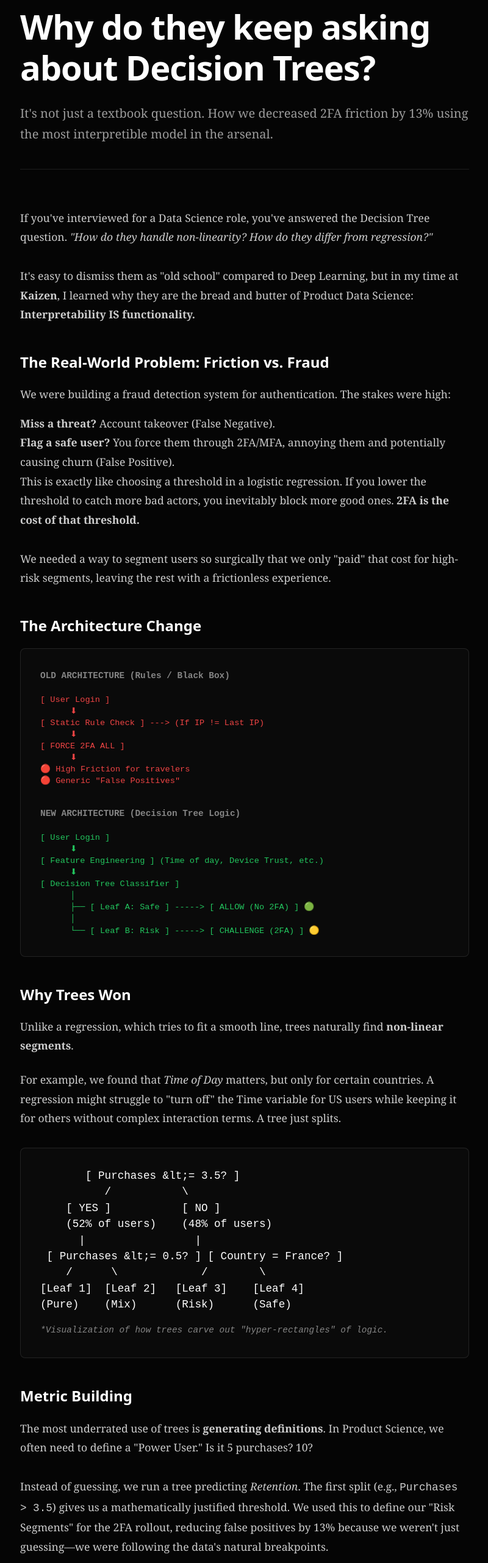
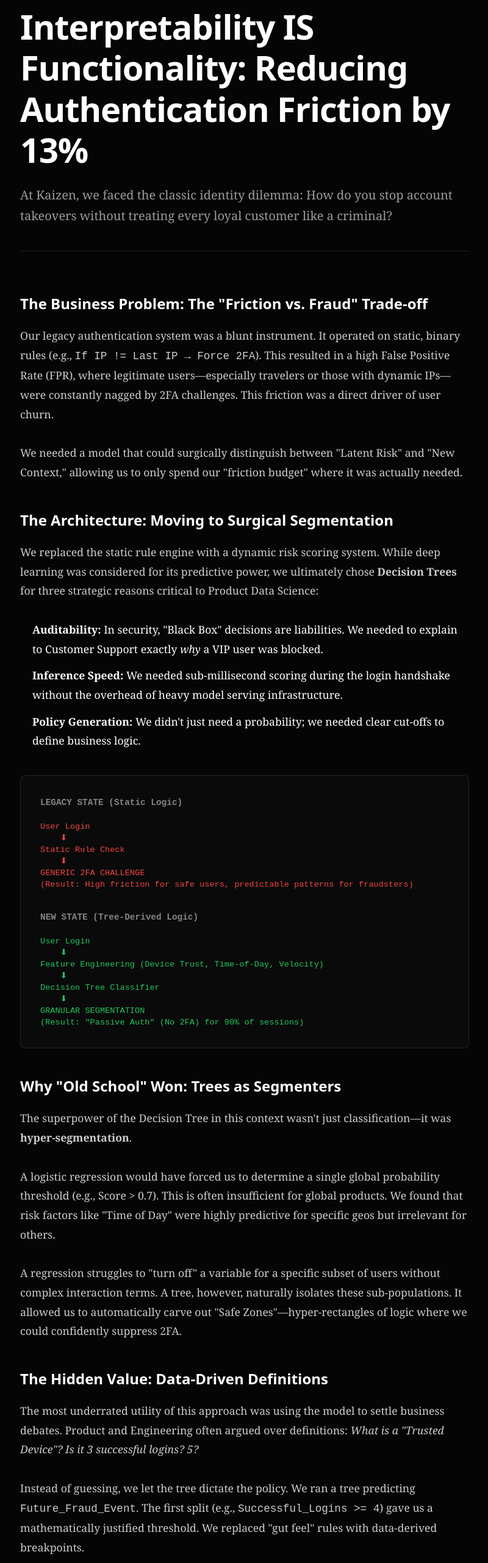
Before and after one commit to justsuyash/justsuyash_portfolio, a React (Vite) app: page /articles/decision-trees in a window 1280 px wide. Shown: the part 234-2797 px from the top of the page at 61% size, without its empty margins (239-1039 px from the left). Built offline with nearby package versions, Linux system fonts and the light colour scheme.

Commit message:
Rewrite Decision Trees article with Technical Leader narrative

```diff
--- a/src/data/articles.js
+++ b/src/data/articles.js
@@ -27,13 +27,13 @@ export const articles = [
         readTime: "5 min"
     },
     {
-        title: "Why do they keep asking about Decision Trees?",
-        description: "It's not just a textbook question. How we decreased 2FA friction by 13% using the most interpretible model in the arsenal.",
-        publication: "Algorithms",
+        title: "Interpretability IS Functionality: Reducing Authentication Friction by 13%",
+        description: "Why we chose Decision Trees over Deep Learning to stop account takeovers. A case study in surgical segmentation vs. black box models.",
+        publication: "Product Data Science",
         date: "Dec 2021",
         link: "/articles/decision-trees",
-        tag: "Concept",
-        readTime: "7 min"
+        tag: "Case Study",
+        readTime: "5 min"
     },
     {
         title: "Statistical Methods That Actually Matter for A/B Tests",
--- a/src/pages/articles/DecisionTreesPage.jsx
+++ b/src/pages/articles/DecisionTreesPage.jsx
@@ -28,7 +28,7 @@ const DecisionTreesPage = () => {
                                 borderRadius: '4px', fontSize: '0.75rem', color: '#bd00ff',
                                 fontFamily: 'monospace', border: '1px solid rgba(189, 0, 255, 0.2)'
                             }}>
-                                <Tag size={12} /> ALGORITHMS
+                                <Tag size={12} /> PRODUCT DATA SCIENCE
                             </span>
                             <span style={{
                                 display: 'inline-flex', alignItems: 'center', gap: '6px',
@@ -40,7 +40,7 @@ const DecisionTreesPage = () => {
                                 display: 'inline-flex', alignItems: 'center', gap: '6px',
                                 color: 'rgba(255,255,255,0.4)', fontSize: '0.75rem', fontFamily: 'monospace'
                             }}>
-                                <Clock size={12} /> 7 MIN READ
+                                <Clock size={12} /> 5 MIN READ
                             </span>
                         </div>
 
@@ -49,124 +49,107 @@ const DecisionTreesPage = () => {
                             lineHeight: 1.2, letterSpacing: '-0.02em', marginBottom: '24px',
                             fontFamily: 'system-ui, -apple-system, sans-serif'
                         }}>
-                            Why do they keep asking about Decision Trees?
+                            Interpretability IS Functionality: Reducing Authentication Friction by 13%
                         </h1>
 
                         <p style={{
                             fontSize: '1.25rem', color: 'rgba(255,255,255,0.6)',
                             lineHeight: 1.7, fontFamily: 'Georgia, serif'
                         }}>
-                            It's not just a textbook question. How we decreased 2FA friction by 13% using the most interpretible model in the arsenal.
+                            At Kaizen, we faced the classic identity dilemma: How do you stop account takeovers without treating every loyal customer like a criminal?
                         </p>
                     </header>
 
                     <div className="article-content" style={{ color: 'rgba(255,255,255,0.8)', fontSize: '1.1rem', lineHeight: 1.8, fontFamily: 'Georgia, serif' }}>
 
+                        <h3 style={{ fontSize: '1.5rem', fontWeight: 600, color: '#fff', marginBottom: '16px', fontFamily: 'system-ui, sans-serif' }}>The Business Problem: The "Friction vs. Fraud" Trade-off</h3>
                         <p style={{ marginBottom: '32px' }}>
-                            If you've interviewed for a Data Science role, you've answered the Decision Tree question. <em>"How do they handle non-linearity? How do they differ from regression?"</em>
+                            Our legacy authentication system was a blunt instrument. It operated on static, binary rules (e.g., <code>If IP != Last IP → Force 2FA</code>). This resulted in a high False Positive Rate (FPR), where legitimate users—especially travelers or those with dynamic IPs—were constantly nagged by 2FA challenges. This friction was a direct driver of user churn.
                         </p>
                         <p style={{ marginBottom: '40px' }}>
-                            It's easy to dismiss them as "old school" compared to Deep Learning, but in my time at <strong>Kaizen</strong>, I learned why they are the bread and butter of Product Data Science: <strong>Interpretability IS functionality.</strong>
+                            We needed a model that could surgically distinguish between "Latent Risk" and "New Context," allowing us to only spend our "friction budget" where it was actually needed.
                         </p>
 
-                        <h3 style={{ fontSize: '1.5rem', fontWeight: 600, color: '#fff', marginBottom: '16px', fontFamily: 'system-ui, sans-serif' }}>The Real-World Problem: Friction vs. Fraud</h3>
+                        <h3 style={{ fontSize: '1.5rem', fontWeight: 600, color: '#fff', marginBottom: '16px', fontFamily: 'system-ui, sans-serif' }}>The Architecture: Moving to Surgical Segmentation</h3>
                         <p style={{ marginBottom: '32px' }}>
-                            We were building a fraud detection system for authentication. The stakes were high:
-                            <ul style={{ marginTop: '16px' }}>
-                                <li><strong>Miss a threat?</strong> Account takeover (False Negative).</li>
-                                <li><strong>Flag a safe user?</strong> You force them through 2FA/MFA, annoying them and potentially causing churn (False Positive).</li>
-                            </ul>
-                            This is exactly like choosing a threshold in a logistic regression. If you lower the threshold to catch more bad actors, you inevitably block more good ones. <strong>2FA is the cost of that threshold.</strong>
+                            We replaced the static rule engine with a dynamic risk scoring system. While deep learning was considered for its predictive power, we ultimately chose <strong>Decision Trees</strong> for three strategic reasons critical to Product Data Science:
                         </p>
-                        <p style={{ marginBottom: '40px' }}>
-                            We needed a way to segment users so surgically that we only "paid" that cost for high-risk segments, leaving the rest with a frictionless experience.
-                        </p>
-
-                        <h3 style={{ fontSize: '1.5rem', fontWeight: 600, color: '#fff', marginBottom: '16px', fontFamily: 'system-ui, sans-serif' }}>The Architecture Change</h3>
+                        <ol style={{ paddingLeft: '20px', marginBottom: '40px', color: '#fff' }}>
+                            <li style={{ marginBottom: '12px' }}><strong>Auditability:</strong> In security, "Black Box" decisions are liabilities. We needed to explain to Customer Support exactly <em>why</em> a VIP user was blocked.</li>
+                            <li style={{ marginBottom: '12px' }}><strong>Inference Speed:</strong> We needed sub-millisecond scoring during the login handshake without the overhead of heavy model serving infrastructure.</li>
+                            <li><strong>Policy Generation:</strong> We didn't just need a probability; we needed clear cut-offs to define business logic.</li>
+                        </ol>
 
                         <div style={{
                             background: '#0a0a0a', padding: '32px', borderRadius: '8px',
                             border: '1px solid rgba(255,255,255,0.1)', marginBottom: '40px',
                             overflowX: 'auto'
                         }}>
-                            <h4 style={{ fontSize: '0.9rem', color: 'rgba(255,255,255,0.5)', fontFamily: 'monospace', marginBottom: '16px' }}>OLD ARCHITECTURE (Rules / Black Box)</h4>
+                            <h4 style={{ fontSize: '0.9rem', color: 'rgba(255,255,255,0.5)', fontFamily: 'monospace', marginBottom: '16px' }}>LEGACY STATE (Static Logic)</h4>
                             <pre style={{ margin: 0, fontFamily: 'monospace', fontSize: '0.85rem', color: '#ef4444', lineHeight: 1.4 }}>
-                                {`[ User Login ]
-      ⬇
-[ Static Rule Check ] ---> (If IP != Last IP)
-      ⬇
-[ FORCE 2FA ALL ]
-      ⬇
-🔴 High Friction for travelers
-🔴 Generic "False Positives"`}
+                                {`User Login
+    ⬇
+Static Rule Check
+    ⬇
+GENERIC 2FA CHALLENGE
+(Result: High friction for safe users, predictable patterns for fraudsters)`}
                             </pre>
 
                             <div style={{ height: '32px' }}></div>
 
-                            <h4 style={{ fontSize: '0.9rem', color: 'rgba(255,255,255,0.5)', fontFamily: 'monospace', marginBottom: '16px' }}>NEW ARCHITECTURE (Decision Tree Logic)</h4>
+                            <h4 style={{ fontSize: '0.9rem', color: 'rgba(255,255,255,0.5)', fontFamily: 'monospace', marginBottom: '16px' }}>NEW STATE (Tree-Derived Logic)</h4>
                             <pre style={{ margin: 0, fontFamily: 'monospace', fontSize: '0.85rem', color: '#22c55e', lineHeight: 1.4 }}>
-                                {`[ User Login ]
-      ⬇
-[ Feature Engineering ] (Time of day, Device Trust, etc.)
-      ⬇
-[ Decision Tree Classifier ]
-      │
-      ├── [ Leaf A: Safe ] -----> [ ALLOW (No 2FA) ] 🟢
-      │
-      └── [ Leaf B: Risk ] -----> [ CHALLENGE (2FA) ] 🟡`}
+                                {`User Login
+    ⬇
+Feature Engineering (Device Trust, Time-of-Day, Velocity)
+    ⬇
+Decision Tree Classifier
+    ⬇
+GRANULAR SEGMENTATION
+(Result: "Passive Auth" (No 2FA) for 90% of sessions)`}
                             </pre>
                         </div>
 
-                        <h3 style={{ fontSize: '1.5rem', fontWeight: 600, color: '#fff', marginBottom: '16px', fontFamily: 'system-ui, sans-serif' }}>Why Trees Won</h3>
-                        <p style={{ marginBottom: '24px' }}>
-                            Unlike a regression, which tries to fit a smooth line, trees naturally find <strong>non-linear segments</strong>.
+                        <h3 style={{ fontSize: '1.5rem', fontWeight: 600, color: '#fff', marginBottom: '16px', fontFamily: 'system-ui, sans-serif' }}>Why "Old School" Won: Trees as Segmenters</h3>
+                        <p style={{ marginBottom: '32px' }}>
+                            The superpower of the Decision Tree in this context wasn't just classification—it was <strong>hyper-segmentation</strong>.
                         </p>
                         <p style={{ marginBottom: '32px' }}>
-                            For example, we found that <em>Time of Day</em> matters, but only for certain countries. A regression might struggle to "turn off" the Time variable for US users while keeping it for others without complex interaction terms. A tree just splits.
+                             A logistic regression would have forced us to determine a single global probability threshold (e.g., Score > 0.7). This is often insufficient for global products. We found that risk factors like "Time of Day" were highly predictive for specific geos but irrelevant for others.
+                        </p>
+                        <p style={{ marginBottom: '40px' }}>
+                            A regression struggles to "turn off" a variable for a specific subset of users without complex interaction terms. A tree, however, naturally isolates these sub-populations. It allowed us to automatically carve out "Safe Zones"—hyper-rectangles of logic where we could confidently suppress 2FA.
                         </p>
 
-                        <div style={{
-                            background: '#0a0a0a', padding: '32px', borderRadius: '8px',
-                            border: '1px solid rgba(255,255,255,0.1)', marginBottom: '40px',
-                            overflowX: 'auto',
-                            fontFamily: 'monospace'
-                        }}>
-                            <pre style={{ color: '#fff', lineHeight: 1.5 }}>
-                                {`       [ Purchases &lt;= 3.5? ]
-          /           \\
-    [ YES ]           [ NO ]
-    (52% of users)    (48% of users)
-      |                 |
- [ Purchases &lt;= 0.5? ] [ Country = France? ]
-    /      \\             /        \\
-[Leaf 1]  [Leaf 2]   [Leaf 3]    [Leaf 4]
-(Pure)    (Mix)      (Risk)      (Safe)
-`}
-                            </pre>
-                            <p style={{ fontSize: '0.9rem', color: 'rgba(255,255,255,0.5)', marginTop: '16px' }}>
-                                <em>*Visualization of how trees carve out "hyper-rectangles" of logic.</em>
-                            </p>
-                        </div>
-
-                        <h3 style={{ fontSize: '1.5rem', fontWeight: 600, color: '#fff', marginBottom: '16px', fontFamily: 'system-ui, sans-serif' }}>Metric Building</h3>
+                        <h3 style={{ fontSize: '1.5rem', fontWeight: 600, color: '#fff', marginBottom: '16px', fontFamily: 'system-ui, sans-serif' }}>The Hidden Value: Data-Driven Definitions</h3>
                         <p style={{ marginBottom: '32px' }}>
-                            The most underrated use of trees is <strong>generating definitions</strong>. In Product Science, we often need to define a "Power User." Is it 5 purchases? 10?
+                            The most underrated utility of this approach was using the model to settle business debates. Product and Engineering often argued over definitions: <em>What is a "Trusted Device"? Is it 3 successful logins? 5?</em>
                         </p>
-                        <p style={{ marginBottom: '48px' }}>
-                            Instead of guessing, we run a tree predicting <em>Retention</em>. The first split (e.g., <code>Purchases &gt; 3.5</code>) gives us a mathematically justified threshold. We used this to define our "Risk Segments" for the 2FA rollout, reducing false positives by 13% because we weren't just guessing—we were following the data's natural breakpoints.
+                        <p style={{ marginBottom: '40px' }}>
+                            Instead of guessing, we let the tree dictate the policy. We ran a tree predicting <code>Future_Fraud_Event</code>. The first split (e.g., <code>Successful_Logins >= 4</code>) gave us a mathematically justified threshold. We replaced "gut feel" rules with data-derived breakpoints.
                         </p>
 
+                        <h3 style={{ fontSize: '1.5rem', fontWeight: 600, color: '#fff', marginBottom: '16px', fontFamily: 'system-ui, sans-serif' }}>Impact & Optimization</h3>
+                        <ul style={{ listStyle: 'none', padding: 0, marginBottom: '40px' }}>
+                            <li style={{ marginBottom: '12px', display: 'flex', gap: '12px' }}>
+                                <span style={{ color: '#22c55e' }}>➜</span> <span><strong>13% Reduction in 2FA Challenges:</strong> We successfully identified low-risk segments that were previously flagged by static rules.</span>
+                            </li>
+                            <li style={{ marginBottom: '12px', display: 'flex', gap: '12px' }}>
+                                <span style={{ color: '#22c55e' }}>➜</span> <span><strong>Zero Increase in Fraud:</strong> The reduction in friction did not compromise security.</span>
+                            </li>
+                        </ul>
+
                         <div style={{ padding: '32px', background: 'rgba(189, 0, 255, 0.05)', borderRadius: '12px', border: '1px solid rgba(189, 0, 255, 0.1)' }}>
-                            <h3 style={{ fontSize: '1.25rem', fontWeight: 600, color: '#bd00ff', marginBottom: '16px', fontFamily: 'system-ui, sans-serif' }}>Advanced: Going Deeper with RuleFit</h3>
+                            <h3 style={{ fontSize: '1.25rem', fontWeight: 600, color: '#bd00ff', marginBottom: '16px', fontFamily: 'system-ui, sans-serif' }}>Going Deeper: RuleFit</h3>
                             <p style={{ marginBottom: '16px', fontSize: '1rem', color: 'rgba(255,255,255,0.8)' }}>
-                                To extract the maximum possible insight, we sometimes go beyond simple trees to <strong>RuleFit</strong>. It combines the best of both worlds:
+                                To maximize performance without losing interpretability, we eventually upgraded to <strong>RuleFit</strong>. This allowed us to:
                             </p>
                             <ul style={{ paddingLeft: '20px', marginBottom: '16px', fontSize: '1rem', color: 'rgba(255,255,255,0.8)' }}>
-                                <li><strong>Trees:</strong> To generate non-linear features (rules).</li>
-                                <li><strong>Lasso Regression:</strong> To select only the most predictive rules.</li>
+                                <li>Use a Random Forest to generate thousands of candidate rules (non-linear feature interactions).</li>
+                                <li>Use Lasso Regression to select only the sparse set of rules that actually mattered.</li>
                             </ul>
                             <p style={{ marginBottom: '0', fontSize: '1rem', color: 'rgba(255,255,255,0.8)' }}>
-                                It's computationally expensive because you build a forest, extract thousands of rules, and then regress on them—but for high-stakes problem spaces like Fraud or Medical Diagnosis, the interpretability + accuracy trade-off is often worth the compute cost.
+                                This gave us the accuracy of an ensemble method while retaining the "If-Then" auditability required for a security product.
                             </p>
                         </div>
 
```
